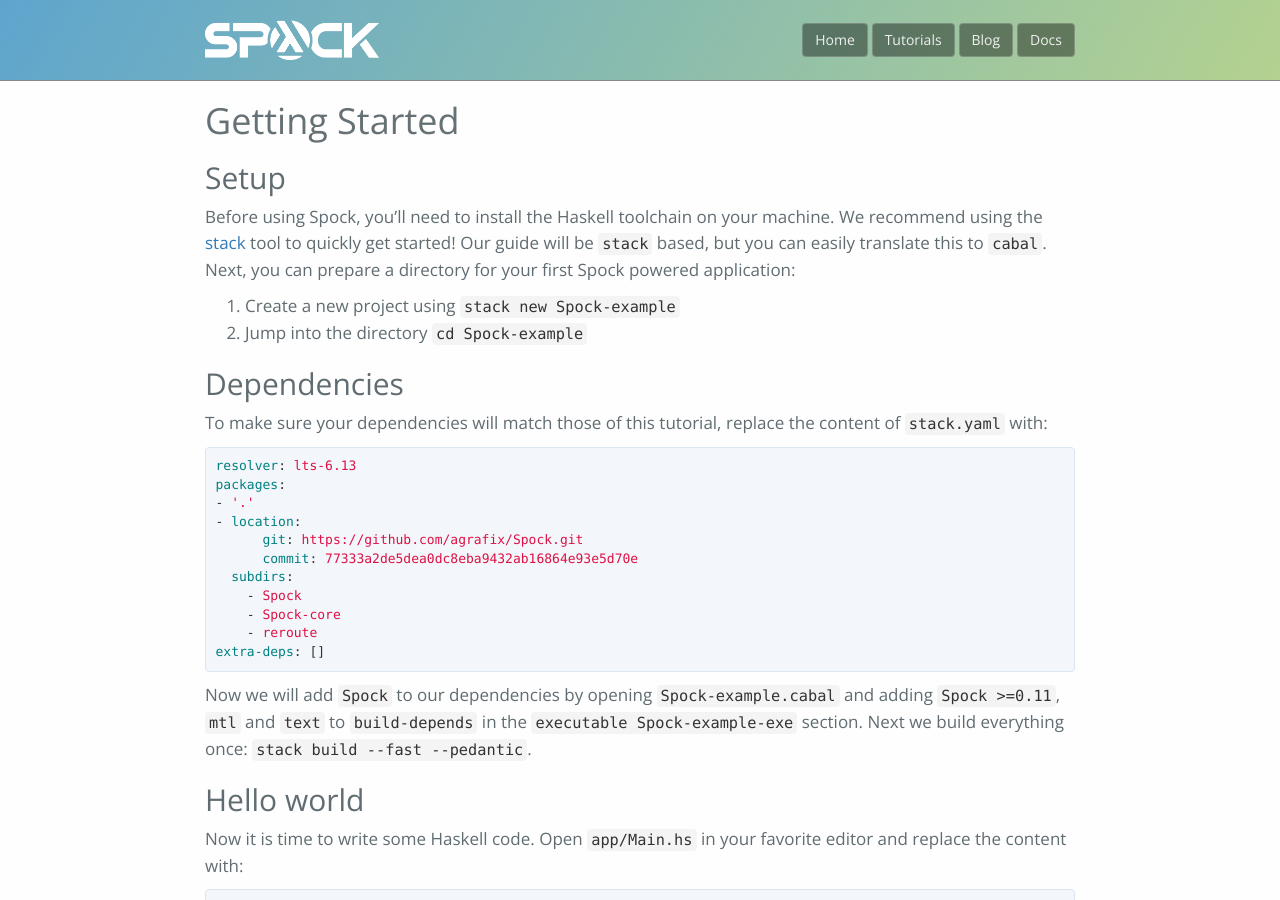
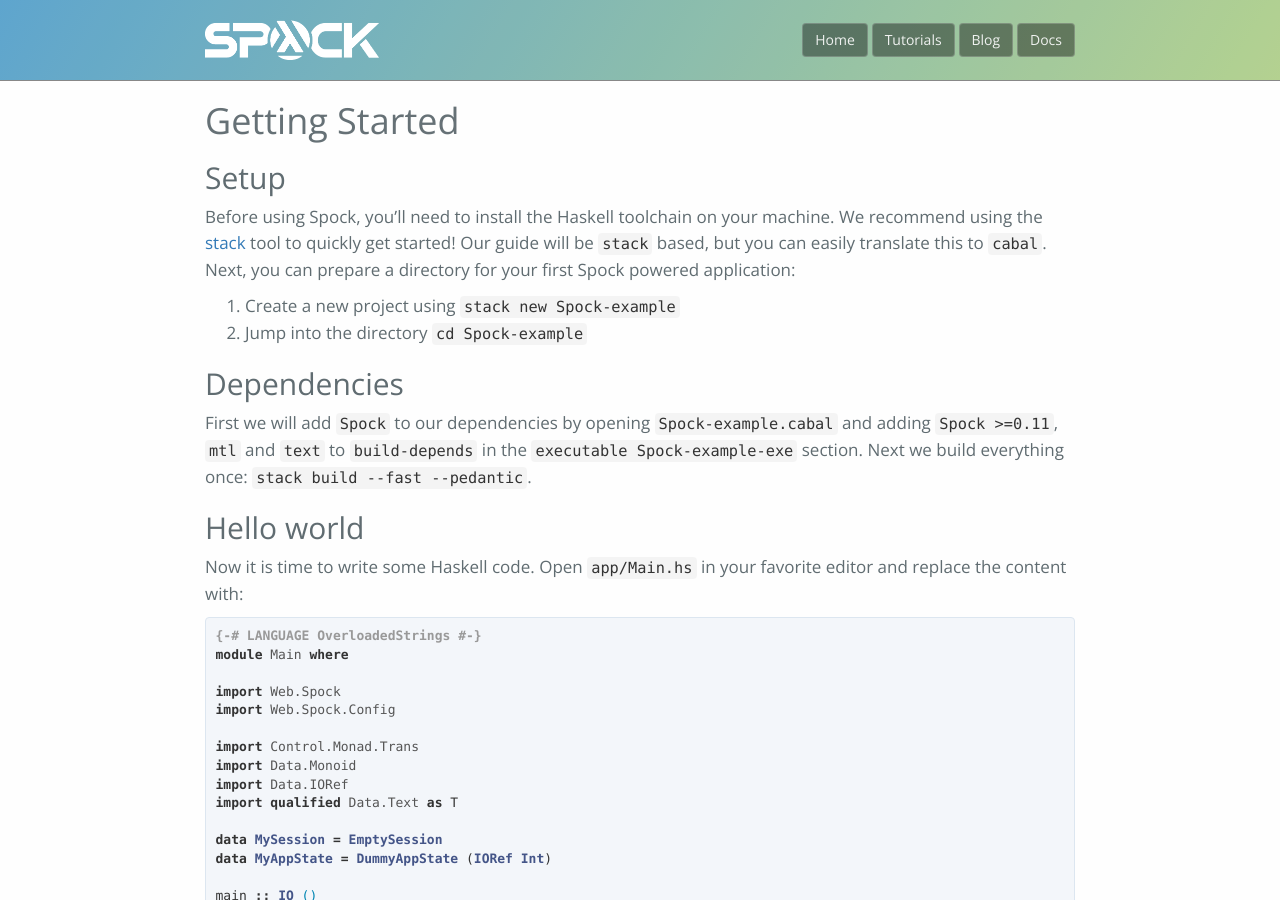
Before and after one commit to agrafix/Spock, a Jekyll site: the page built from docs/tutorials/getting-started.md, in a window 1280 px wide and 900 px high. Built offline with Jekyll 4.4.1, drawn with Linux system fonts in a browser that asks for light colours; nearby versions of some CDN libraries; some web fonts are replaced.

Commit message:
Fix quick start of tutorial

```diff
--- a/docs/tutorials/getting-started.md
+++ b/docs/tutorials/getting-started.md
@@ -21,23 +21,7 @@ Next, you can prepare a directory for your first Spock powered application:
 
 ## Dependencies
 
-To make sure your dependencies will match those of this tutorial, replace the content of `stack.yaml` with:
-
-{% highlight yaml %}
-resolver: lts-6.13
-packages:
-- '.'
-- location:
-      git: https://github.com/agrafix/Spock.git
-      commit: 77333a2de5dea0dc8eba9432ab16864e93e5d70e
-  subdirs:
-    - Spock
-    - Spock-core
-    - reroute
-extra-deps: []
-{% endhighlight %}
-
-Now we will add `Spock` to our dependencies by opening `Spock-example.cabal` and adding `Spock >=0.11`, `mtl` and `text` to `build-depends` in the
+First we will add `Spock` to our dependencies by opening `Spock-example.cabal` and adding `Spock >=0.11`, `mtl` and `text` to `build-depends` in the
 `executable Spock-example-exe` section.
 Next we build everything once: `stack build --fast --pedantic`.
 
```
